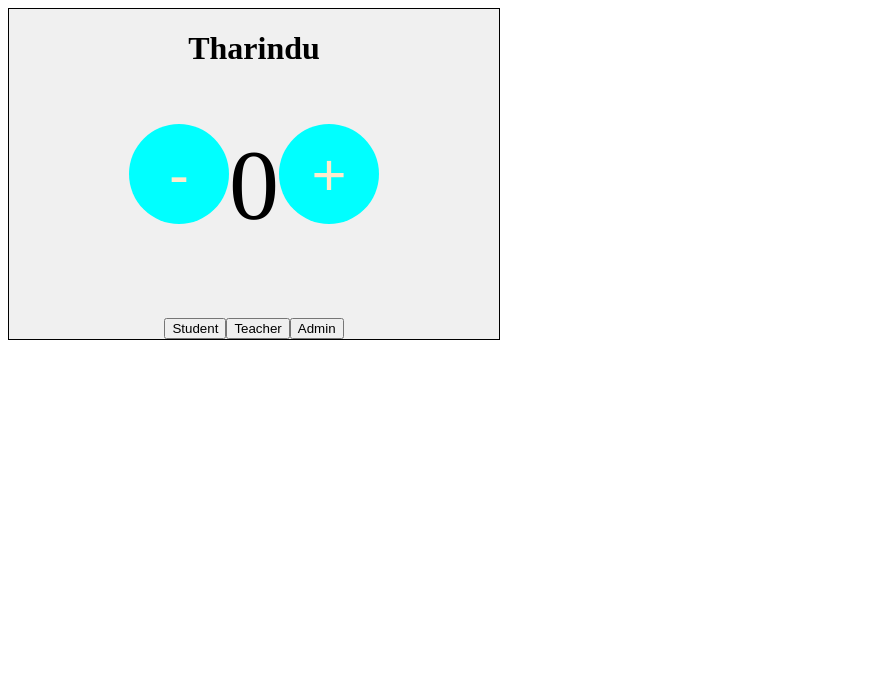
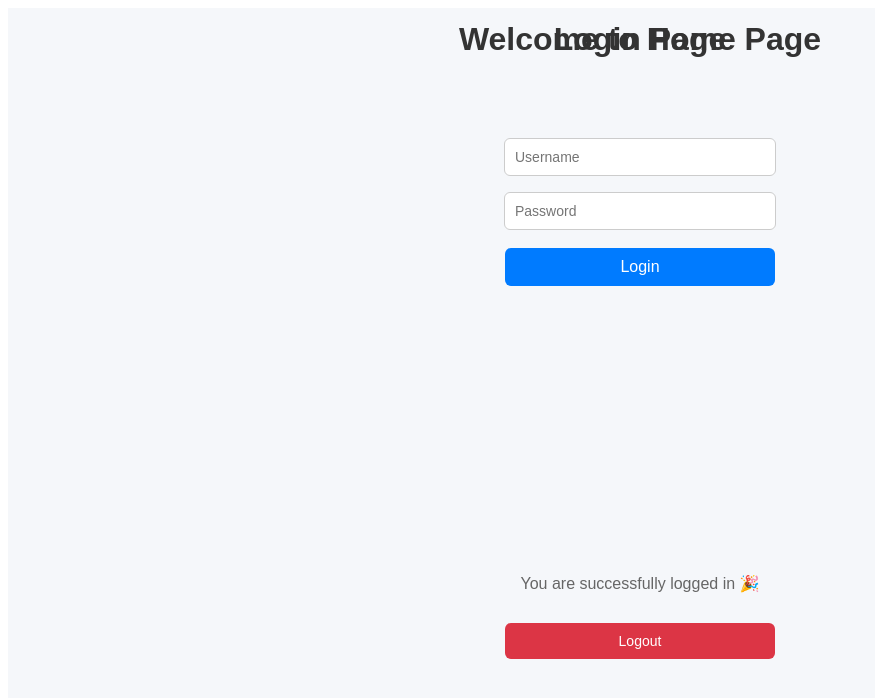
Before and after one commit to tharindulakmal651/cbc-frontend, a React (Vite) app: page / in a window 1280 px wide. Shown: the top 698 px of the page, without its empty margins (0-875 px from the left). Built offline with nearby package versions, Linux system fonts and the light colour scheme.

Commit message:
create loginpage and homepage use react -router-dom

```diff
--- a/src/App.jsx
+++ b/src/App.jsx
@@ -2,11 +2,14 @@ import './App.css';
 import ProductCard from './components/ProductCard';
 import UserData from './components/UserData';
 import Testing from './components/testing';
+import  LoginPage from './pages/loginPage';
+import Home from './pages/homePage';
 function App() {
   return (
     <>
+   <LoginPage />
+   <Home />
 
-      <Testing />
 
     </>
   );
@@ -21,5 +24,6 @@ export default App;
       <ProductCard  name="Smart Watch" src = "https://th.bing.com/th/id/OIP.wvQ-AEBLdLyMJcUgvXu2cwHaE8?w=262&h=180&c=7&r=0&o=7&dpr=1.3&pid=1.7&rm=3" price ="$199.99"/>
       <UserData />
 
+       <Testing />
 
       */
--- /dev/null
+++ b/src/pages/homePage.css
@@ -0,0 +1,36 @@
+.home-container {
+    display: flex;
+    flex-direction: column;
+    align-items: center;
+    justify-content: center;
+    height: 100vh;
+    background: #f5f7fa;
+    font-family: Arial, sans-serif;
+    text-align: center;
+}
+
+.home-container h1 {
+    color: #333;
+    margin-bottom: 10px;
+}
+
+.home-container p {
+    color: #666;
+    margin-bottom: 20px;
+    font-size: 16px;
+}
+
+.logout-btn {
+    padding: 10px 20px;
+    border: none;
+    border-radius: 6px;
+    background-color: #dc3545;
+    color: white;
+    font-size: 14px;
+    cursor: pointer;
+    transition: 0.2s;
+}
+
+.logout-btn:hover {
+    background-color: #b02a37;
+}
--- /dev/null
+++ b/src/pages/homePage.jsx
@@ -0,0 +1,12 @@
+import './homePage.css';
+
+export default function Home() {
+    return (
+        <div className="home-container">
+            <h1>Welcome to Home Page</h1>
+            <p>You are successfully logged in 🎉</p>
+
+            <button className="logout-btn">Logout</button>
+        </div>
+    );
+}
--- /dev/null
+++ b/src/pages/loginPage.css
@@ -0,0 +1,51 @@
+/* Center the whole page */
+div {
+    display: flex;
+    flex-direction: column;
+    align-items: center;
+    justify-content: center;
+    height: 100vh;
+    background: #f5f7fa;
+    font-family: Arial, sans-serif;
+}
+
+/* Title */
+h1 {
+    margin-bottom: 20px;
+    color: #333;
+}
+
+/* Inputs */
+input {
+    width: 250px;
+    padding: 10px;
+    margin: 8px 0;
+    border: 1px solid #ccc;
+    border-radius: 6px;
+    font-size: 14px;
+    transition: 0.2s;
+}
+
+input:focus {
+    border-color: #007bff;
+    outline: none;
+    box-shadow: 0 0 4px rgba(0, 123, 255, 0.3);
+}
+
+/* Button */
+button {
+    width: 270px;
+    padding: 10px;
+    margin-top: 10px;
+    border: none;
+    border-radius: 6px;
+    background-color: #007bff;
+    color: white;
+    font-size: 16px;
+    cursor: pointer;
+    transition: 0.2s;
+}
+
+button:hover {
+    background-color: #0056b3;
+}
--- /dev/null
+++ b/src/pages/loginPage.jsx
@@ -0,0 +1,12 @@
+import "./loginPage.css"
+
+export default function LoginPage() {
+    return (
+        <div>
+            <h1>Login Page </h1>
+            <input type="text" placeholder="Username" />
+            <input type="password" placeholder="Password" />
+            <button>Login</button>
+        </div>
+    )
+}
```
